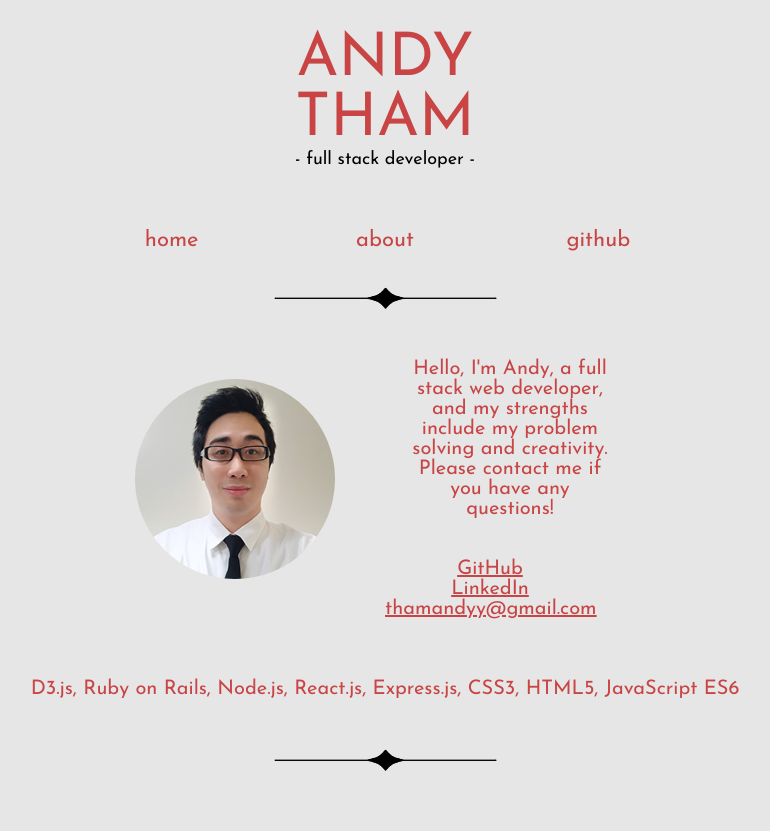
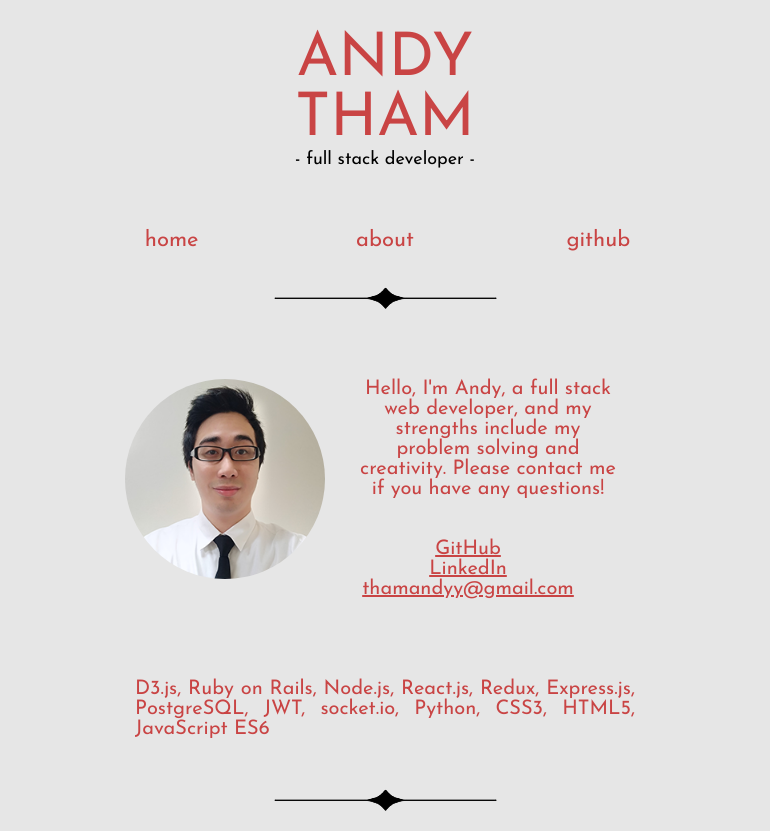
Before and after one commit to andytham/andytham.github.io, a React (Create React App) app: page /about in a window 1280 px wide. Shown: the whole page, without its empty margins (255-1025 px from the left). Before the commit the page ends 800 px from the top, so only its background shows below. Built offline with nearby package versions, Linux system fonts and the light colour scheme.

Commit message:
Added tech, changed CSS

```diff
--- a/src/About.jsx
+++ b/src/About.jsx
@@ -26,7 +26,7 @@ class About extends Component {
           </div>
         </div>
         <div className="tech">
-          D3.js, Ruby on Rails, Node.js, React.js, Express.js, CSS3, HTML5, JavaScript ES6
+          D3.js, Ruby on Rails, Node.js, React.js, Redux, Express.js, PostgreSQL, JWT, socket.io, Python, CSS3, HTML5, JavaScript ES6
         </div>
       </div>
     );
--- a/src/css/about.css
+++ b/src/css/about.css
@@ -1,7 +1,7 @@
 .me{
   height: 200px;
   border-radius: 50%;
-  margin: 50px;
+  margin: 50px 15px;
 
 }
 .about > * {
@@ -9,7 +9,7 @@
 }
 .about{
   display:flex;
-  max-width: 600px;
+  max-width: 550px;
   text-align: center;
   justify-content: center;
   align-items: center;
@@ -17,18 +17,19 @@
 }
 
 .info{
-  width: 70%;
+  width: 80%;
   margin: 20px;
 }
 
 .tech{
-  text-align: center;
-  margin: 50px;
+  text-align: justify;
+  max-width: 500px;
+  margin: 50px auto;
 }
 
 .link{
   text-align: center;
-  width: 70%;
+  width: 80%;
 }
 @media only screen and (max-width: 800px){
   .about{
--- a/src/css/style.css
+++ b/src/css/style.css
@@ -17,3 +17,7 @@ ul{
 
   text-align: center;
 }
+
+html {
+  overflow-y: scroll;
+}
--- a/src/projects-data.json
+++ b/src/projects-data.json
@@ -87,7 +87,7 @@
     "display_id": 1,
     "name": "MKDREAMDESIGN",
     "shortname": "mkdreamdesign",
-    "tagline": "Interior Design",
+    "tagline": "Showcase Website",
     "description": "MKDREAMDESIGN is an Architecture, Interior Design, and Visual branding firm where dreams become reality.",
     "techonologies": "",
     "featured": true,
```
